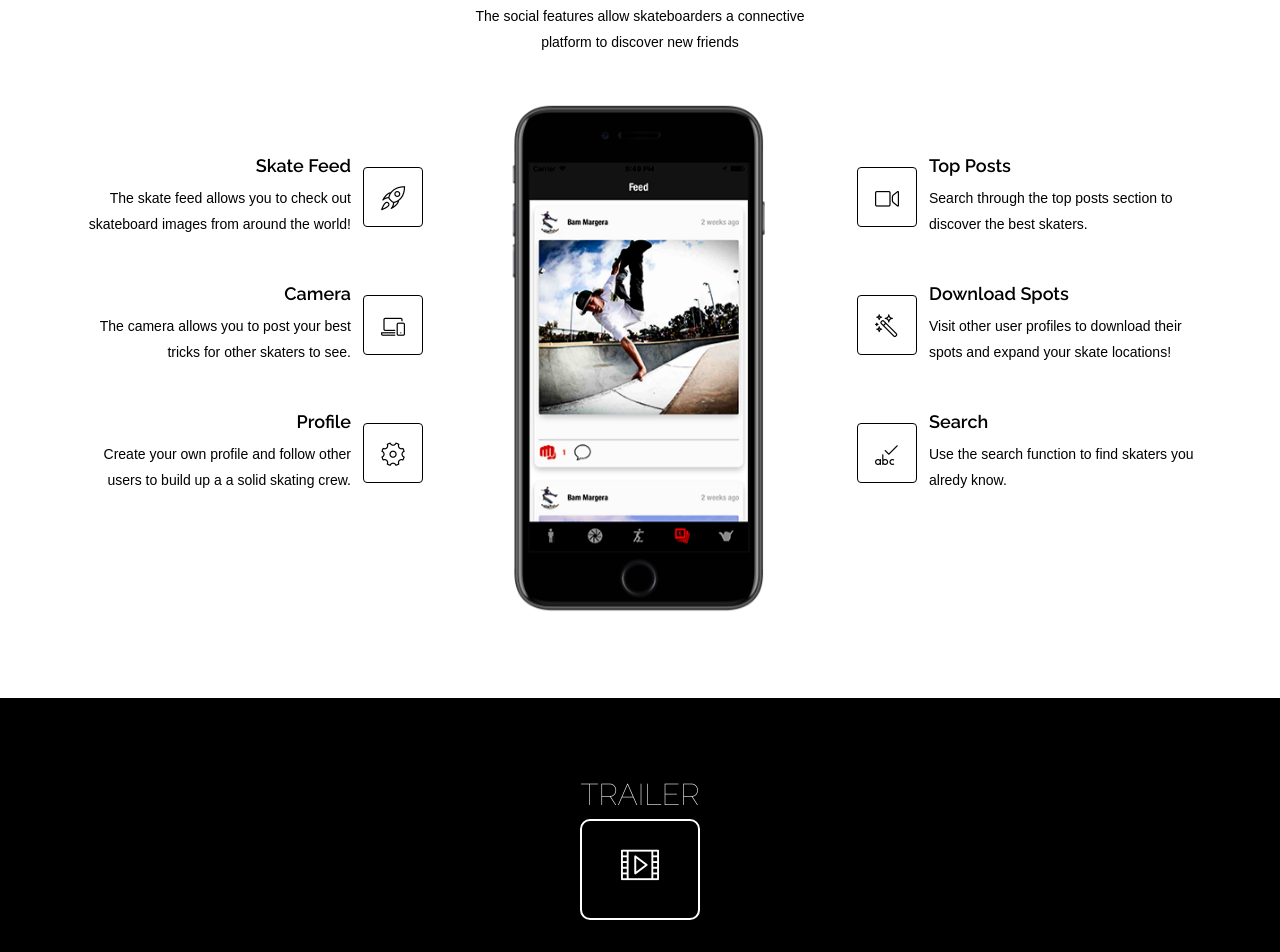
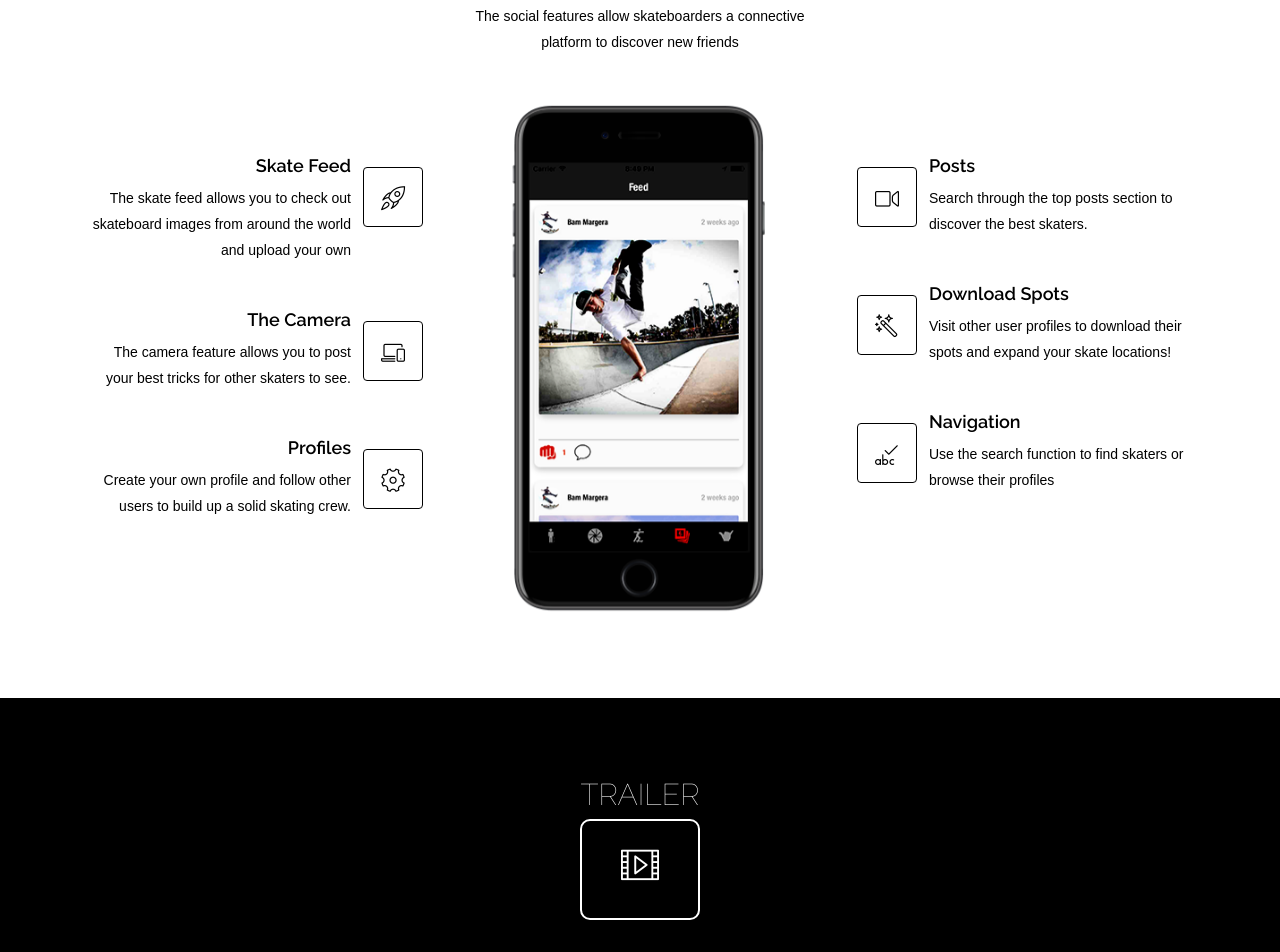
Before and after one commit to StrictlySkateboarding/StrictlySkateboarding.github.io, a plain HTML site: page index.html in a window 1280 px wide. Shown: the part 2617-3569 px from the top of the page. Drawn offline with Linux system fonts and the light colour scheme.

Commit message:
Text
All text added just need images for icons

```diff
--- a/index.html
+++ b/index.html
@@ -338,7 +338,7 @@
                 </span>
                 <div class="text">
                   <h4>Skate Feed</h4>
-                  <p>The skate feed allows you to check out skateboard images from around the world! </p>
+                  <p>The skate feed allows you to check out skateboard images from around the world and upload your own </p>
                 </div>
               </div>
               <div class="box-item left">
@@ -346,8 +346,8 @@
                   <i class="lnr lnr-laptop-phone"></i>
                 </span>
                 <div class="text">
-                  <h4>Camera</h4>
-                  <p>The camera allows you to post your best tricks for other skaters to see.</p>
+                  <h4>The Camera</h4>
+                  <p>The camera feature allows you to post your best tricks for other skaters to see.</p>
                 </div>
               </div>
               <div class="box-item left">
@@ -355,8 +355,8 @@
                   <i class="lnr lnr-cog"></i>
                 </span>
                 <div class="text">
-                  <h4>Profile</h4>
-                  <p>Create your own profile and follow other users to build up a a solid skating crew.</p>
+                  <h4>Profiles</h4>
+                  <p>Create your own profile and follow other users to build up a solid skating crew.</p>
                 </div>
               </div>
             </div>
@@ -373,7 +373,7 @@
                   <i class="lnr lnr-camera-video"></i>
                 </span>
                 <div class="text">
-                  <h4>Top Posts</h4>
+                  <h4>Posts</h4>
                   <p>Search through the top posts section to discover the best skaters.</p>
                 </div>
               </div>
@@ -391,8 +391,8 @@
                   <i class="lnr lnr-spell-check"></i>
                 </span>
                 <div class="text">
-                  <h4>Search</h4>
-                  <p>Use the search function to find skaters you alredy know.</p>
+                  <h4>Navigation</h4>
+                  <p>Use the search function to find skaters or browse their profiles</p>
                 </div>
               </div>
             </div>
```
